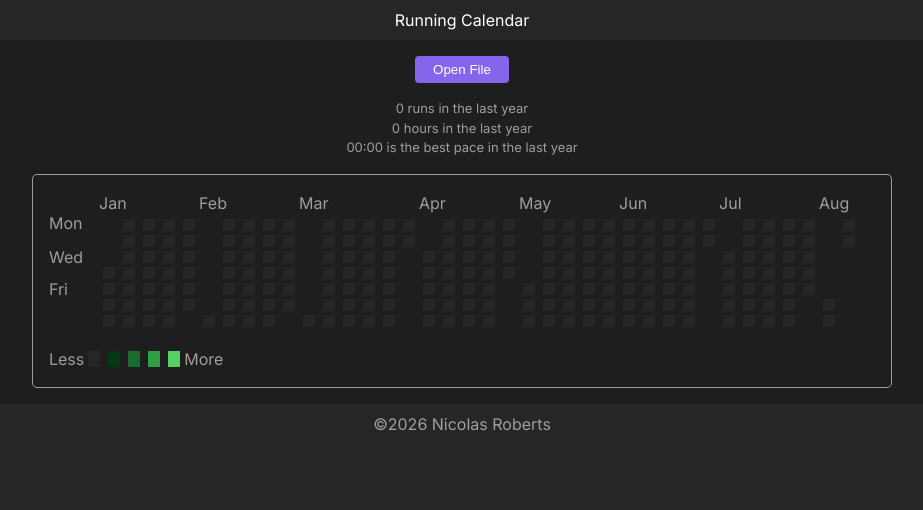
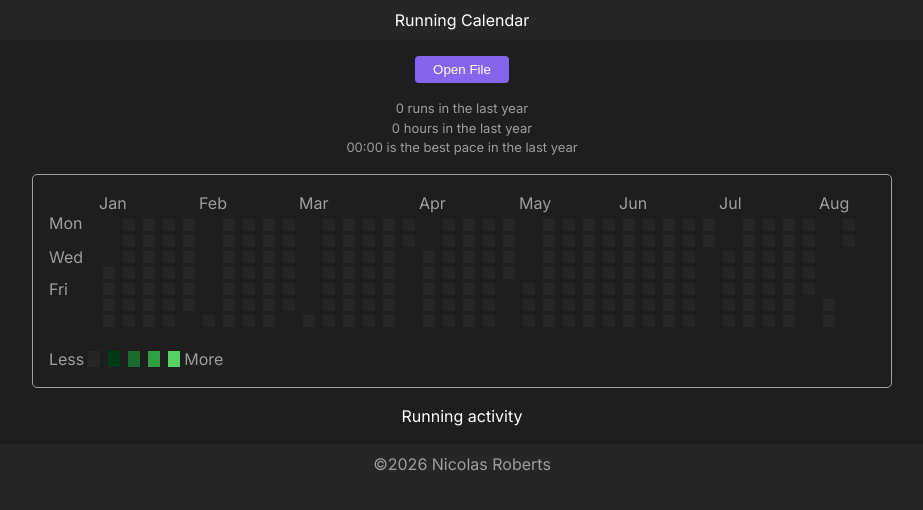
Before and after one commit to nicogroberts/running-calendar, a website built with Vite: page index.html in a window 1280 px wide. Shown: the whole page, without its empty margins (178-1101 px from the left). Built offline with nearby package versions, Linux system fonts and the light colour scheme.

Commit message:
added activitylog.js

```diff
--- /dev/null
+++ b/src/activitylog.js
@@ -0,0 +1,14 @@
+/**
+ * A class defining a activity log object
+ */
+class Activitylog {
+    constructor(parentElement) {
+        this.parentElement = parentElement;
+        this.logHeading = document.createElement("div");
+        this.logHeading.classList.add("log-heading");
+        this.logHeading.textContent = "Running activity";
+        this.parentElement.appendChild(this.logHeading);
+    }
+}
+
+export { Activitylog };
--- a/src/main.js
+++ b/src/main.js
@@ -1,4 +1,5 @@
 import { Calendar } from "./calendar";
+import { Activitylog } from "./activitylog";
 import { Fileloader } from "./fileloader";
 
 let yearlyRunCount = 0;
@@ -11,6 +12,7 @@ yearlyTime.textContent = `${yearlyTimeAmount} hours in the last year`;
 const bestPace = document.getElementById("best-pace");
 bestPace.textContent = `${bestPaceTime} is the best pace in the last year`;
 const calendar = document.getElementById("calendar");
+const log = document.getElementById("activity-log");
 
 const currentDate = new Date();
 
@@ -20,6 +22,8 @@ runningCalendar.displayCurrentDate();
 
 runningCalendar.generateCalendar();
 
+const activityLog = new Activitylog(log);
+
 const fileLoader = new Fileloader();
 
 document.getElementById("open-file").addEventListener("click", async () => {
--- a/src/style.css
+++ b/src/style.css
@@ -106,6 +106,11 @@ main {
   display: flex;
 }
 
+.log-heading {
+  margin-bottom: 1rem;
+  color: #fff;
+}
+
 footer {
   text-align: center;
   margin: 0.5rem;
```
